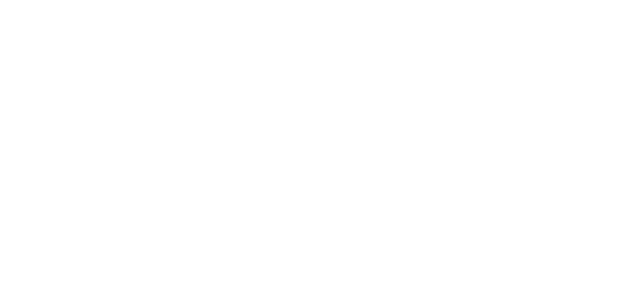
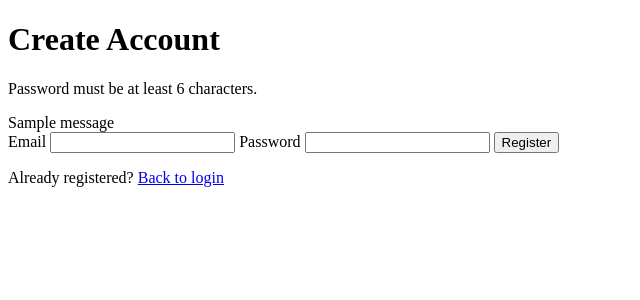
Before and after one commit to sanjaymj06/expense-tracker-system-sc-project, a Flask app: page /register in a window 1280 px wide. Before the commit the part shown is empty. Shown: the top 300 px of the page, without its empty margins (0-640 px from the left). Run offline with Flask 3, Linux system fonts and the light colour scheme; one stand-in notice (Sample message) is shown.

Commit message:
Update register.html

```diff
--- a/templates/register.html
+++ b/templates/register.html
@@ -0,0 +1,40 @@
+<!DOCTYPE html>
+<html lang="en">
+<head>
+  <meta charset="UTF-8" />
+  <meta name="viewport" content="width=device-width, initial-scale=1.0" />
+  <title>Expense Tracker - Register</title>
+  <link rel="stylesheet" href="{{ url_for('static', filename='style.css') }}" />
+</head>
+<body class="auth-body">
+  <div class="auth-card">
+    <h1>Create Account</h1>
+    <p class="subtitle">Password must be at least 6 characters.</p>
+
+    {% with messages = get_flashed_messages(with_categories=true) %}
+      {% if messages %}
+        <div class="flash-stack">
+          {% for category, message in messages %}
+            <div class="flash {{ category }}">{{ message }}</div>
+          {% endfor %}
+        </div>
+      {% endif %}
+    {% endwith %}
+
+    <form method="POST" action="{{ url_for('register') }}" class="form-grid">
+      <label for="email">Email</label>
+      <input type="email" id="email" name="email" required />
+
+      <label for="password">Password</label>
+      <input type="password" id="password" name="password" minlength="6" required />
+
+      <button type="submit" class="btn-primary">Register</button>
+    </form>
+
+    <p class="auth-footer">
+      Already registered?
+      <a href="{{ url_for('login') }}">Back to login</a>
+    </p>
+  </div>
+</body>
+</html>
```
